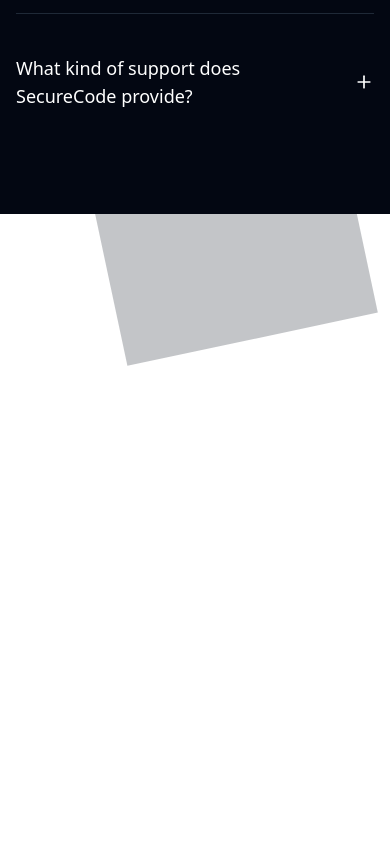
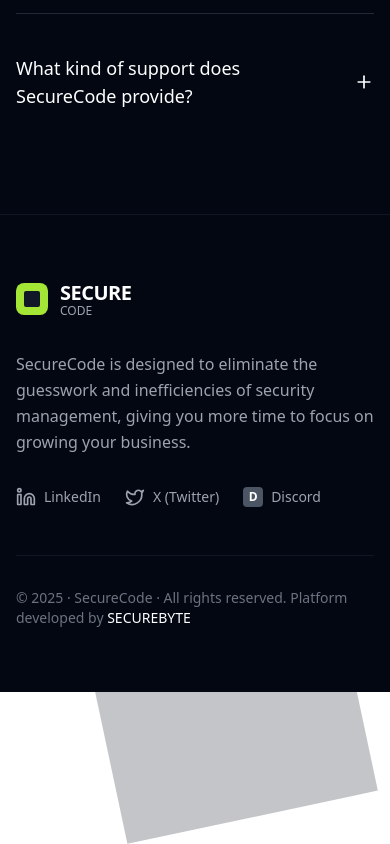
Before and after one commit to shahzada-shah/raijin-guard, a React (Vite) app: page / in a window 390 px wide. Shown: the part 7842-8686 px from the top of the page. Before the commit the page ends 8208 px from the top, so only its background shows below. Built offline with nearby package versions, Linux system fonts and the light colour scheme.

Commit message:
Create footer section matching the design concept

```diff
--- a/src/App.tsx
+++ b/src/App.tsx
@@ -5,6 +5,7 @@ import CoreBenefitsSection from './components/CoreBenefitsSection';
 import FeaturesSection from './components/FeaturesSection';
 import PricingSection from './components/PricingSection';
 import FAQSection from './components/FAQSection';
+import Footer from './components/Footer';
 
 function App() {
   const [activeNav, setActiveNav] = useState('SECURITY');
@@ -25,6 +26,7 @@ function App() {
       <FeaturesSection />
       <PricingSection />
       <FAQSection />
+      <Footer />
     </div>
   );
 }
--- /dev/null
+++ b/src/components/Footer.tsx
@@ -0,0 +1,66 @@
+import React from 'react';
+import { Linkedin, Twitter } from 'lucide-react';
+
+export default function Footer() {
+  return (
+    <footer className="relative z-10 bg-gray-950 py-16 border-t border-gray-800/50">
+      <div className="max-w-7xl mx-auto px-4 sm:px-6 lg:px-8">
+        <div className="mb-12">
+          {/* Logo */}
+          <div className="flex items-center mb-8">
+            <div className="w-8 h-8 bg-lime-400 rounded-lg flex items-center justify-center mr-3">
+              <div className="w-4 h-4 bg-gray-900 rounded-sm"></div>
+            </div>
+            <div className="text-white">
+              <div className="text-xl font-bold tracking-tight">SECURE</div>
+              <div className="text-xs text-gray-400 -mt-1">CODE</div>
+            </div>
+          </div>
+
+          {/* Description */}
+          <p className="text-gray-400 max-w-md leading-relaxed mb-8">
+            SecureCode is designed to eliminate the guesswork and inefficiencies of security
+            management, giving you more time to focus on growing your business.
+          </p>
+
+          {/* Social Links */}
+          <div className="flex items-center gap-6">
+            <a
+              href="#"
+              className="text-gray-400 hover:text-white transition-colors duration-200 flex items-center gap-2"
+            >
+              <Linkedin className="w-5 h-5" />
+              <span className="text-sm">LinkedIn</span>
+            </a>
+            <a
+              href="#"
+              className="text-gray-400 hover:text-white transition-colors duration-200 flex items-center gap-2"
+            >
+              <Twitter className="w-5 h-5" />
+              <span className="text-sm">X (Twitter)</span>
+            </a>
+            <a
+              href="#"
+              className="text-gray-400 hover:text-white transition-colors duration-200 flex items-center gap-2"
+            >
+              <div className="w-5 h-5 bg-gray-600 rounded flex items-center justify-center">
+                <span className="text-xs font-bold text-white">D</span>
+              </div>
+              <span className="text-sm">Discord</span>
+            </a>
+          </div>
+        </div>
+
+        {/* Bottom Copyright */}
+        <div className="pt-8 border-t border-gray-800/50">
+          <div className="flex flex-col sm:flex-row justify-between items-center gap-4">
+            <p className="text-gray-500 text-sm">
+              © 2025 · SecureCode · All rights reserved. Platform developed by{' '}
+              <span className="text-white font-medium">SECUREBYTE</span>
+            </p>
+          </div>
+        </div>
+      </div>
+    </footer>
+  );
+}
```
